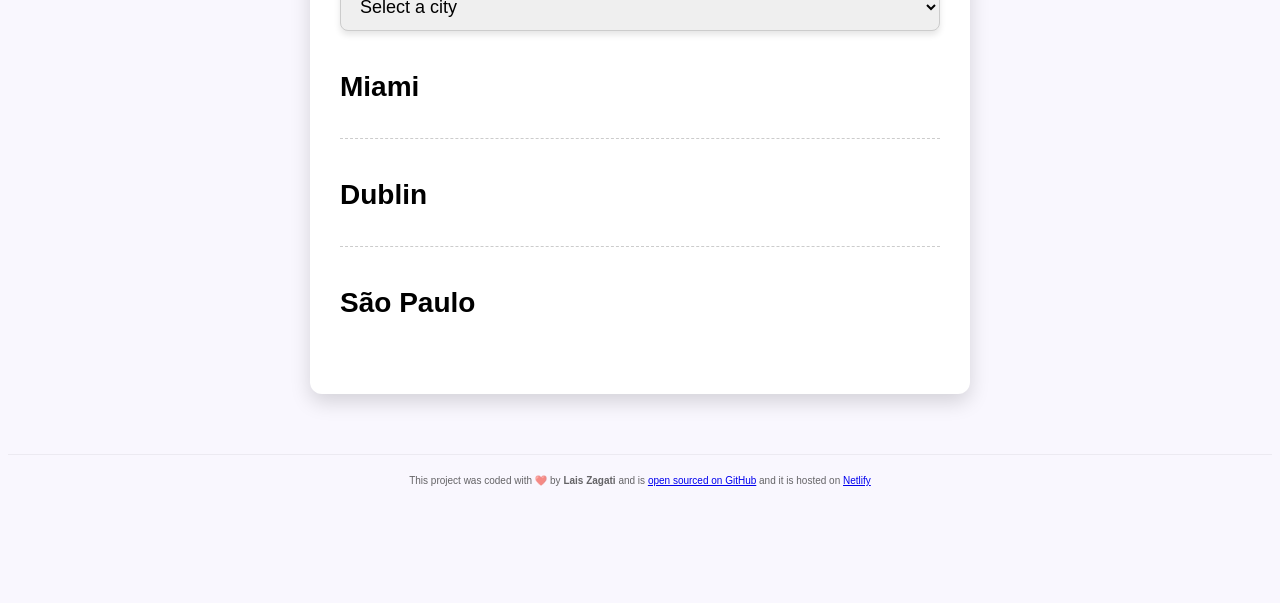
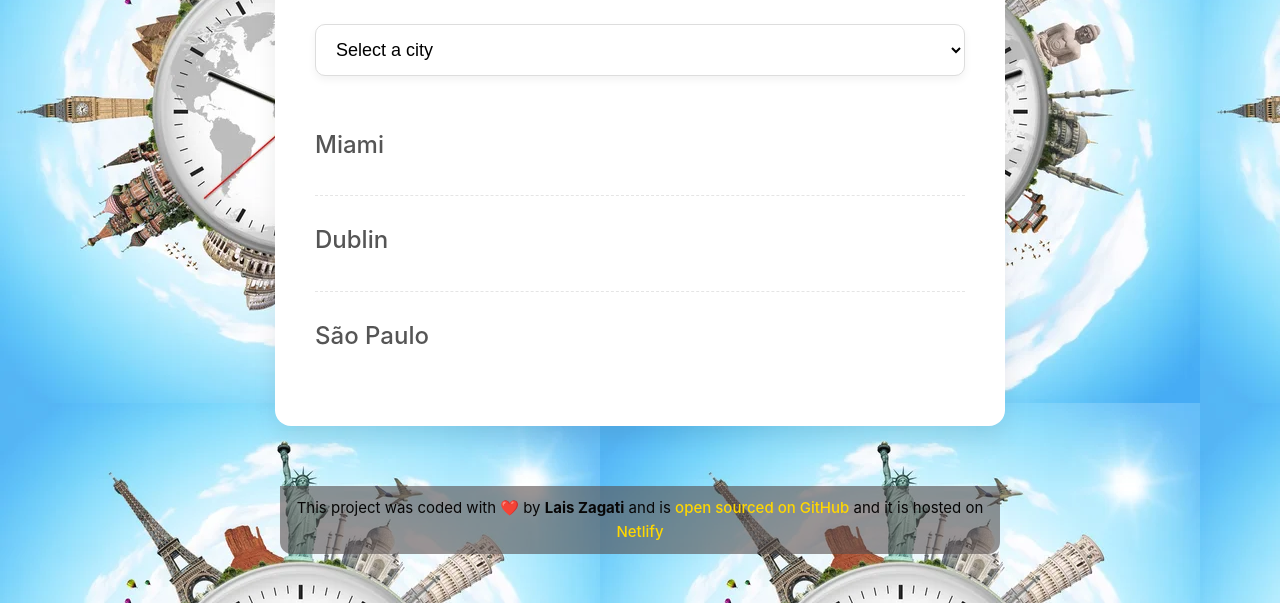
Before and after one commit to LaisZagati/World-Clock, a plain HTML site: page index.html in a window 1280 px wide. Shown: the part 197-800 px from the top of the page. Drawn offline with nearby package versions, Linux system fonts and the light colour scheme; a script that the page names is missing.

Commit message:
current timezone added and style improved

```diff
--- a/css/style.css
+++ b/css/style.css
@@ -1,23 +1,31 @@
 body {
-  background-color: #f9f7fe;
-  font-family: sans-serif;
+  background: url("../img/worldclock.jpg");
+  font-family: "Inter", sans-serif;
+  color: #333;
+  line-height: 1.6;
 }
 
 .container {
-  max-width: 600px;
+  max-width: 650px;
   margin: 60px auto;
   background: #ffffff;
-  padding: 30px;
-  border-radius: 12px;
-  box-shadow: 0 8px 20px rgba(0, 0, 0, 0.15);
+  padding: 40px;
+  border-radius: 16px;
+  box-shadow: 0 12px 25px rgba(0, 0, 0, 0.08);
+  transition: transform 0.2s ease, box-shadow 0.2s ease;
+}
+
+.container:hover {
+  transform: translateY(-3px);
+  box-shadow: 0 16px 35px rgba(0, 0, 0, 0.12);
 }
 
 .city {
   display: flex;
-  margin: 10px 0;
   justify-content: space-between;
-  padding: 30px 0;
-  border-bottom: 1px dashed rgba(0, 0, 0, 0.2);
+  align-items: center;
+  padding: 25px 0;
+  border-bottom: 1px dashed rgba(0, 0, 0, 0.1);
 }
 
 .city:last-child {
@@ -26,53 +34,75 @@ body {
 
 h1 {
   text-align: center;
-  font-family: sans-serif;
-  font-size: 36px;
+  font-family: "Poppins", sans-serif;
+  font-size: 40px;
+  font-weight: 600;
+  color: #444;
+  margin-bottom: 30px;
 }
 
 h2 {
-  margin: 0 0 5px;
-  font-size: 28px;
+  margin: 0 0 6px;
+  font-size: 24px;
+  font-weight: 500;
+  color: #555;
 }
 
 .date {
-  opacity: 0.7;
+  opacity: 0.6;
+  font-size: 14px;
 }
 
 .time {
-  font-size: 36px;
+  font-size: 38px;
   font-weight: bold;
-  color: #333;
+  color: #2a2a2a;
 }
 
 .time small {
-  font-size: 18px;
+  font-size: 16px;
+  opacity: 0.7;
   vertical-align: middle;
-  line-height: 36px;
 }
 
 select {
   display: block;
   width: 100%;
   font-size: 18px;
-  padding: 12px 15px;
-  border-radius: 8px;
-  border: 1px solid #ccc;
-  box-shadow: 0 4px 6px rgba(0, 0, 0, 0.1);
+  padding: 14px 16px;
+  border-radius: 10px;
+  border: 1px solid #ddd;
+  background: #fff;
+  margin-bottom: 25px;
+  box-shadow: 0 4px 8px rgba(0, 0, 0, 0.05);
   transition: all 0.3s ease;
 }
 
 select:hover,
 select:focus {
-  border-color: #888;
-  box-shadow: 0 6px 12px rgba(0, 0, 0, 0.15);
+  border-color: #666;
+  box-shadow: 0 6px 14px rgba(0, 0, 0, 0.12);
   outline: none;
 }
 
 footer {
   text-align: center;
-  font-size: 10px;
-  color: rgba(0, 0, 0, 0.6);
-  padding: 20px 0;
-  border-top: 1px solid rgba(0, 0, 0, 0.05);
+  font-size: 15px;
+  color: #070606;
+  padding: 10px;
+  background: rgba(85, 78, 78, 0.6);
+  max-width: 700px;
+  border-radius: 0 0 12px 12px;
+  margin: 10px auto 0;
 }
+
+footer a {
+  color: #ffd700;
+  text-decoration: none;
+  font-weight: 500;
+  transition: color 0.2s ease;
+}
+
+footer a:hover {
+  color: #ffb700;
+}
--- a/index.html
+++ b/index.html
@@ -15,6 +15,7 @@
 
       <select id="city">
         <option value="">Select a city</option>
+        <option value="current">My current location</option>
         <option value="Europe/London">London</option>
         <option value="Asia/Tokyo">Tokyo</option>
         <option value="Australia/Sydney">Sydney</option>
--- a/javascript/script.js
+++ b/javascript/script.js
@@ -39,6 +39,9 @@ function updateTime() {
 
 function updateCity(event) {
   let cityTimeZone = event.target.value;
+  if (cityTimeZone === "current") {
+    cityTimeZone = moment.tz.guess();
+  }
   let cityTime = moment().tz(cityTimeZone);
   let citiesElement = document.querySelector("#cities");
   citiesElement.innerHTML = `
```
Also changed, not shown: img/worldclock.jpg (added).
